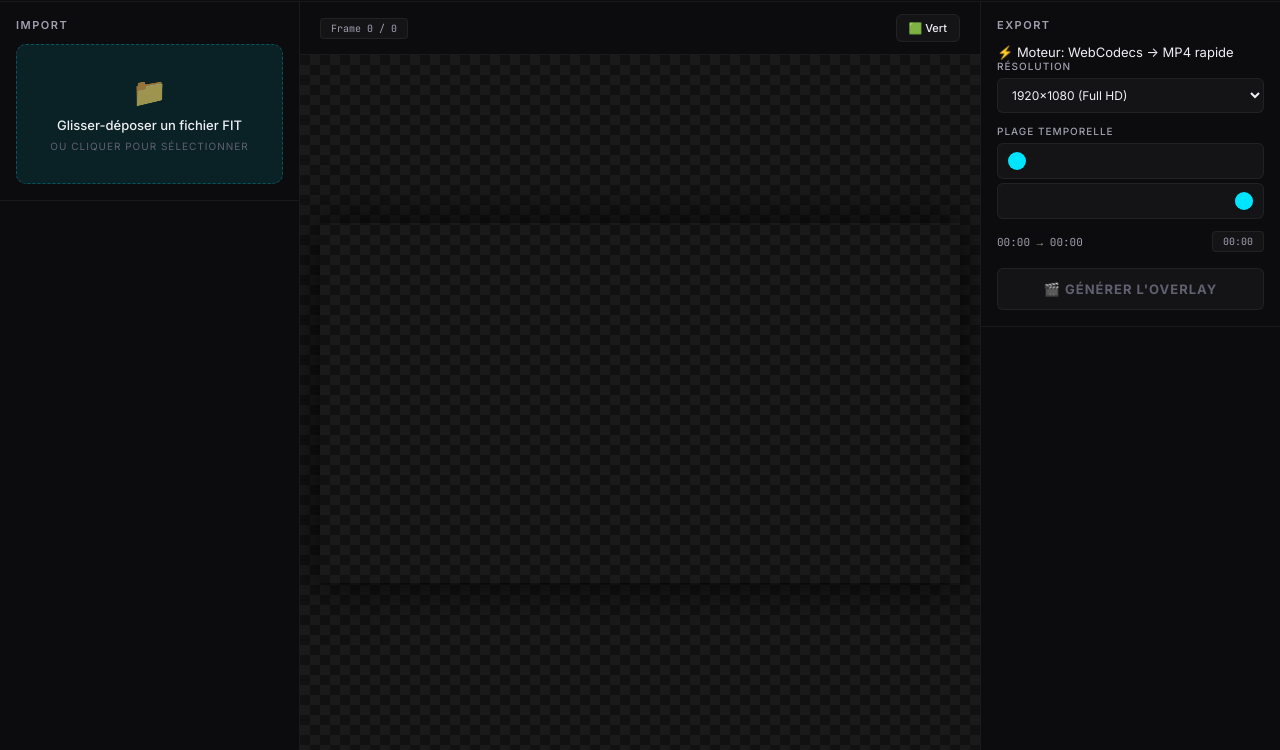
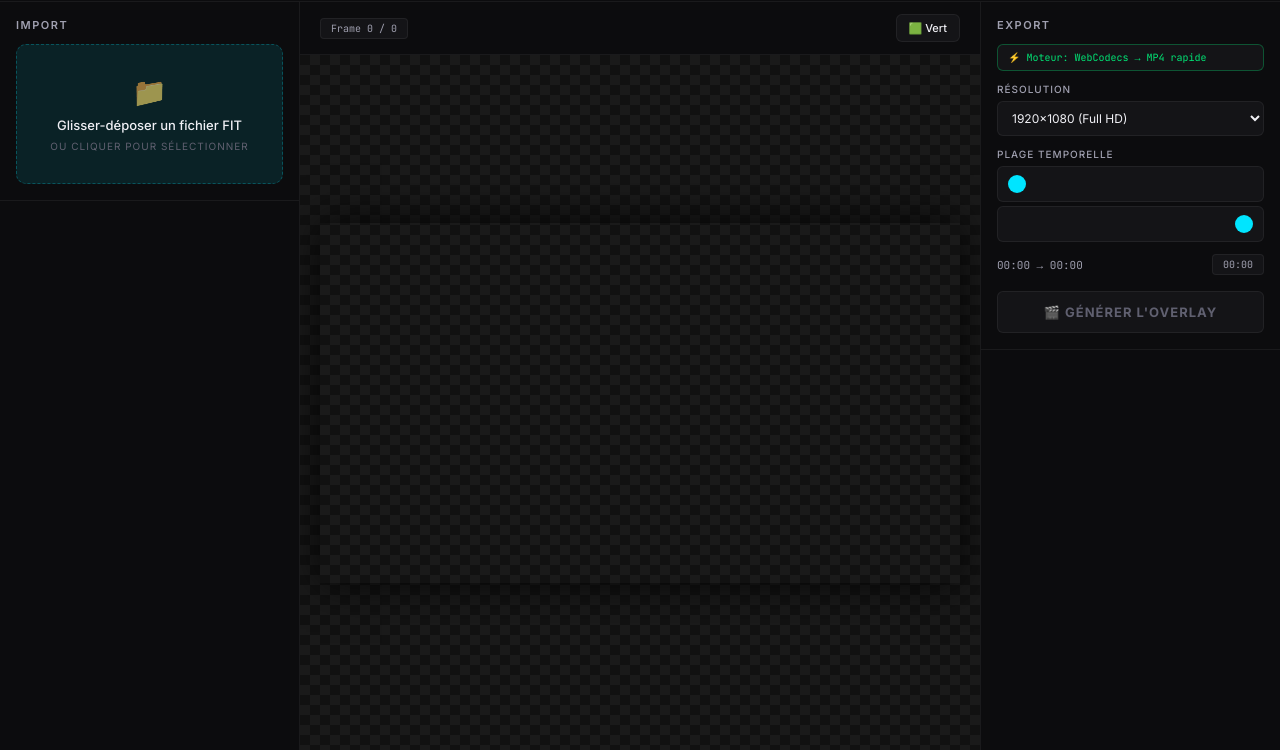
Before and after one commit to niceescap/PP2, a website built with Vite: page index.html in a window 1280 px wide. Shown: the part 50-800 px from the top of the page. Built offline with nearby package versions, Linux system fonts and the light colour scheme.

Commit message:
style: engine info badge

```diff
--- a/src/styles/main.css
+++ b/src/styles/main.css
@@ -357,6 +357,20 @@ input[type="range"]::-webkit-slider-thumb {
   max-height: 100%;
 }
 
+/* ── Engine Info ──────────────────────────────── */
+.engine-info {
+  font-size: 10px;
+  font-family: var(--font-mono);
+  padding: 6px 10px;
+  border-radius: var(--radius-sm);
+  margin-bottom: 12px;
+  background: var(--bg-surface);
+  border: 1px solid var(--border);
+  color: var(--text-mid);
+}
+.engine-info.engine-fast { color: var(--success); border-color: rgba(0,230,118,0.3); }
+.engine-info.engine-slow { color: var(--accent); border-color: rgba(255,214,0,0.3); }
+
 /* ── Export Form ──────────────────────────────── */
 .export-form { display: flex; flex-direction: column; gap: 12px; }
 .form-row { display: flex; flex-direction: column; gap: 6px; }
```
